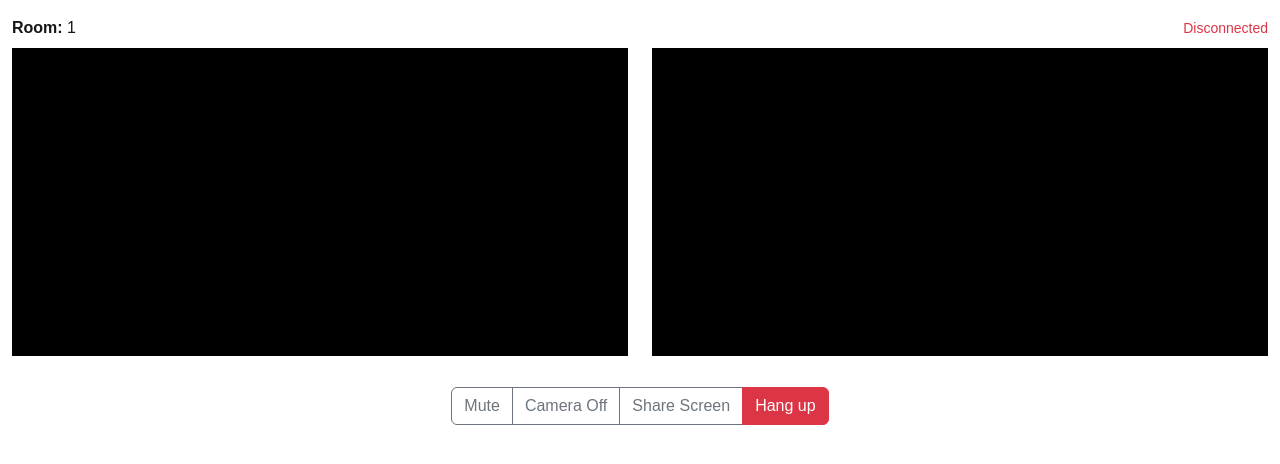
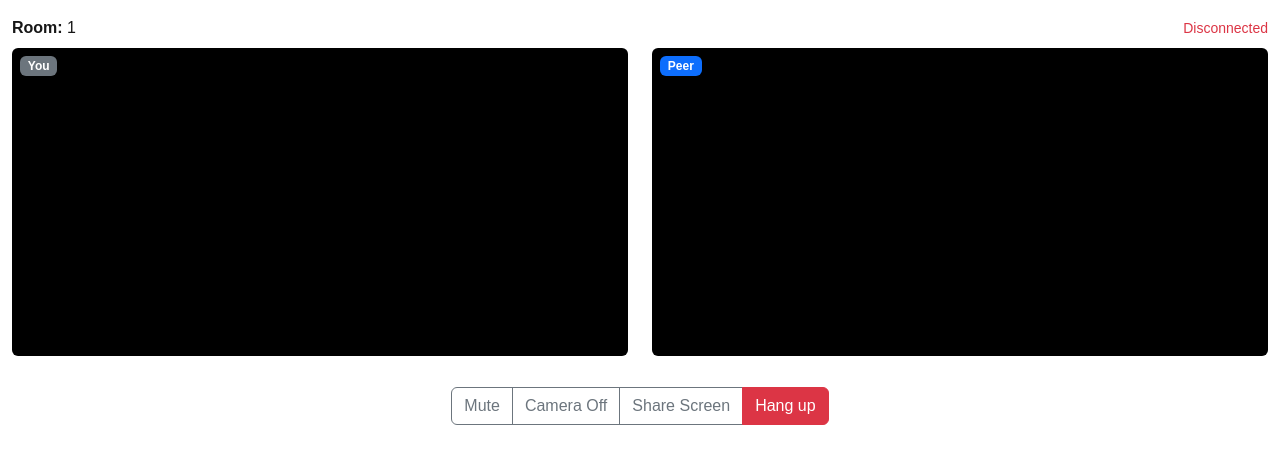
Before and after one commit to nirmallyakoner/video-call, a Next.js app in the folder web/: page /room/1 in a window 1280 px wide. Shown: the top 464 px of the page. Built offline with nearby package versions, Linux system fonts and the light colour scheme; no server answers.

Commit message:
feat(room): implement remote playback functionality and enhance video UI with badges and overlays

```diff
--- a/web/app/layout.tsx
+++ b/web/app/layout.tsx
@@ -25,7 +25,7 @@ export default function RootLayout({
 }>) {
   return (
     <html lang="en">
-      <body className={`${geistSans.variable} ${geistMono.variable}`}>
+      <body className={`${geistSans.variable} ${geistMono.variable}`} data-scroll-behavior="smooth">
         {children}
       </body>
     </html>
--- a/web/app/room/[roomId]/page.tsx
+++ b/web/app/room/[roomId]/page.tsx
@@ -21,12 +21,14 @@ const ICE_SERVERS: RTCIceServer[] = (() => {
     }
 })();
 
-// Debug logging helper routed directly to console.log
+// Debug logging helper (toggle with DEBUG)
+const DEBUG = false;
 // eslint-disable-next-line @typescript-eslint/no-explicit-any
 const dbg = (...args: any[]) => {
-    // Use plain console.log as requested
-    // eslint-disable-next-line no-console
-    console.log(...args);
+    if (DEBUG) {
+        // eslint-disable-next-line no-console
+        console.log(...args);
+    }
 };
 
 export default function RoomPage() {
@@ -234,6 +236,20 @@ export default function RoomPage() {
         router.push("/");
     }
 
+    async function resumeRemotePlayback() {
+        try {
+            if (remoteVideoRef.current) {
+                // unmute and try to resume
+                setRemoteMuted(false);
+                remoteVideoRef.current.muted = false;
+                await remoteVideoRef.current.play();
+                setNeedsRemotePlay(false);
+            }
+        } catch (err) {
+            setNeedsRemotePlay(true);
+        }
+    }
+
     function toggleMic() {
         if (!localStreamRef.current) return;
         const track = localStreamRef.current.getAudioTracks()[0];
@@ -289,7 +305,8 @@ export default function RoomPage() {
         // eslint-disable-next-line react-hooks/exhaustive-deps
     }, [roomId]);
 
-    console.log(remoteVideoRef.current?.srcObject);
+    // Minimal render-time check
+    if (DEBUG) console.log(remoteVideoRef.current?.srcObject);
 
     return (
         <Container fluid className="py-3">
@@ -320,10 +337,26 @@ export default function RoomPage() {
 
             <Row>
                 <Col md={6} className="mb-2">
-                    <video ref={localVideoRef} playsInline autoPlay className="w-100 bg-black" />
+                    <div className="position-relative">
+                        <video ref={localVideoRef} playsInline autoPlay className="w-100 bg-black rounded" />
+                        <span className="position-absolute top-0 start-0 badge bg-secondary m-2">You</span>
+                    </div>
                 </Col>
                 <Col md={6} className="mb-2">
-                    <video ref={remoteVideoRef} playsInline autoPlay className="w-100 bg-black" />
+                    <div className="position-relative">
+                        <video ref={remoteVideoRef} playsInline autoPlay className="w-100 bg-black rounded" />
+                        {needsRemotePlay && (
+                            <div
+                                className="position-absolute top-0 start-0 w-100 h-100 d-flex align-items-center justify-content-center"
+                                style={{ background: "rgba(0,0,0,0.4)" }}
+                            >
+                                <Button variant="light" onClick={resumeRemotePlayback}>
+                                    Click to play remote video
+                                </Button>
+                            </div>
+                        )}
+                        <span className="position-absolute top-0 start-0 badge bg-primary m-2">Peer</span>
+                    </div>
                 </Col>
             </Row>
 
```
